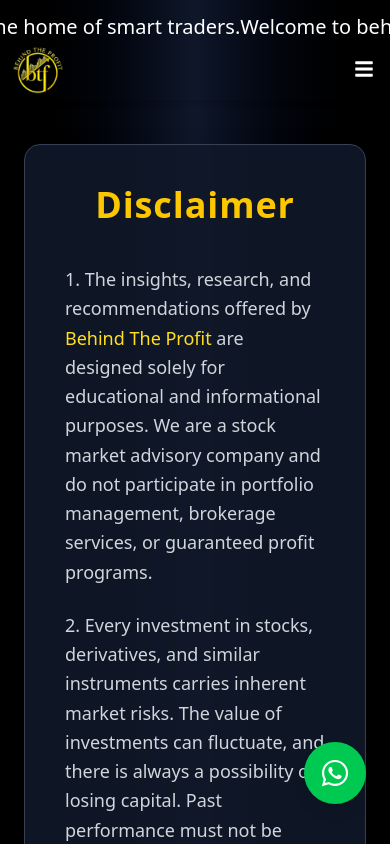
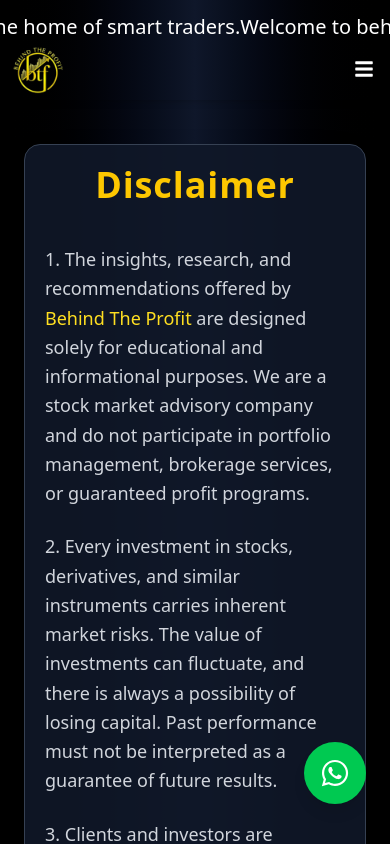
Before and after one commit to Anmolsharma1228/portal, a React (Vite) app in the folder frontend/: page /Disclaimer in a window 390 px wide. Shown: the top 844 px of the page. Built offline with nearby package versions, Linux system fonts and the light colour scheme.

Commit message:
Add Disclaimer page and improve navbar code

```diff
--- a/frontend/src/pages/Disclaimer.jsx
+++ b/frontend/src/pages/Disclaimer.jsx
@@ -3,7 +3,7 @@
 const Disclaimer = () => {
   return (
     <div className="min-h-screen bg-gradient-to-r from-black via-[#0f172a] to-black py-16 px-6 sm:px-12 lg:px-24 text-gray-100 mt-20">
-      <div className="max-w-4xl mx-auto bg-gray-900/90 shadow-2xl rounded-2xl p-10 border border-gray-700">
+      <div className="max-w-4xl mx-auto bg-gray-900/90 shadow-2xl rounded-2xl p-5 sm:p-10 border border-gray-700">
         {/* Title */}
         <h1 className="text-4xl font-extrabold mb-10 text-yellow-400 text-center tracking-wide">
           Disclaimer
```
